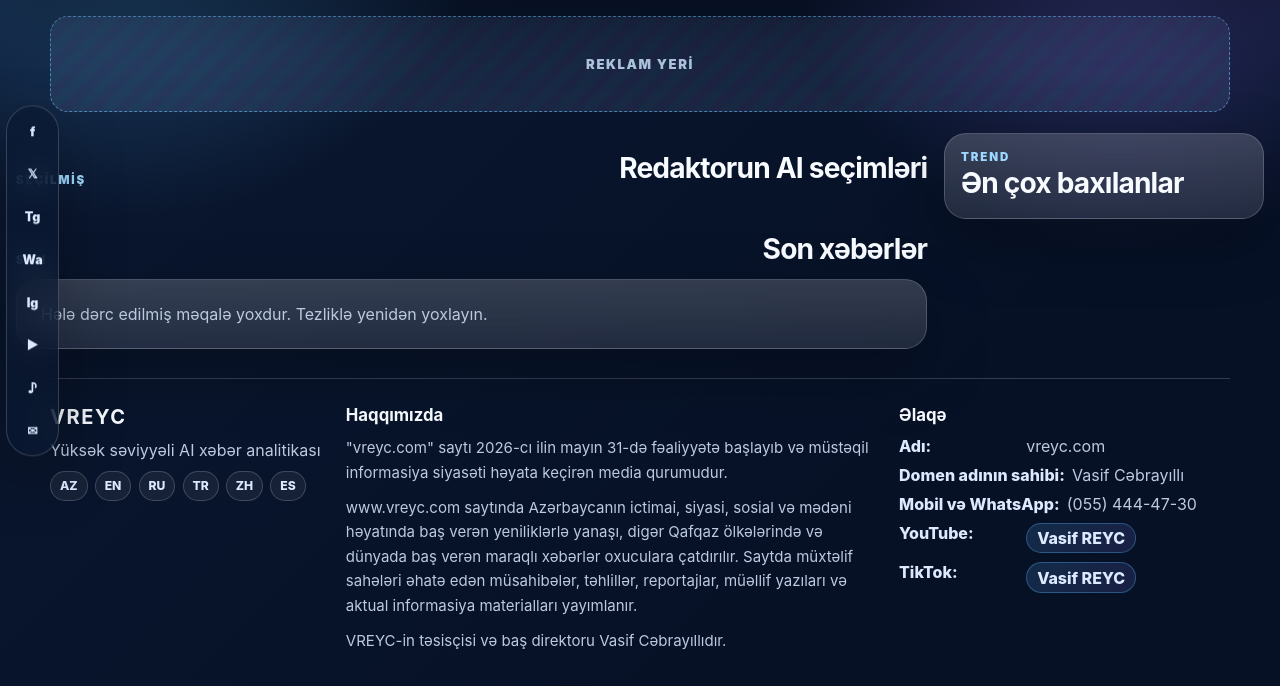
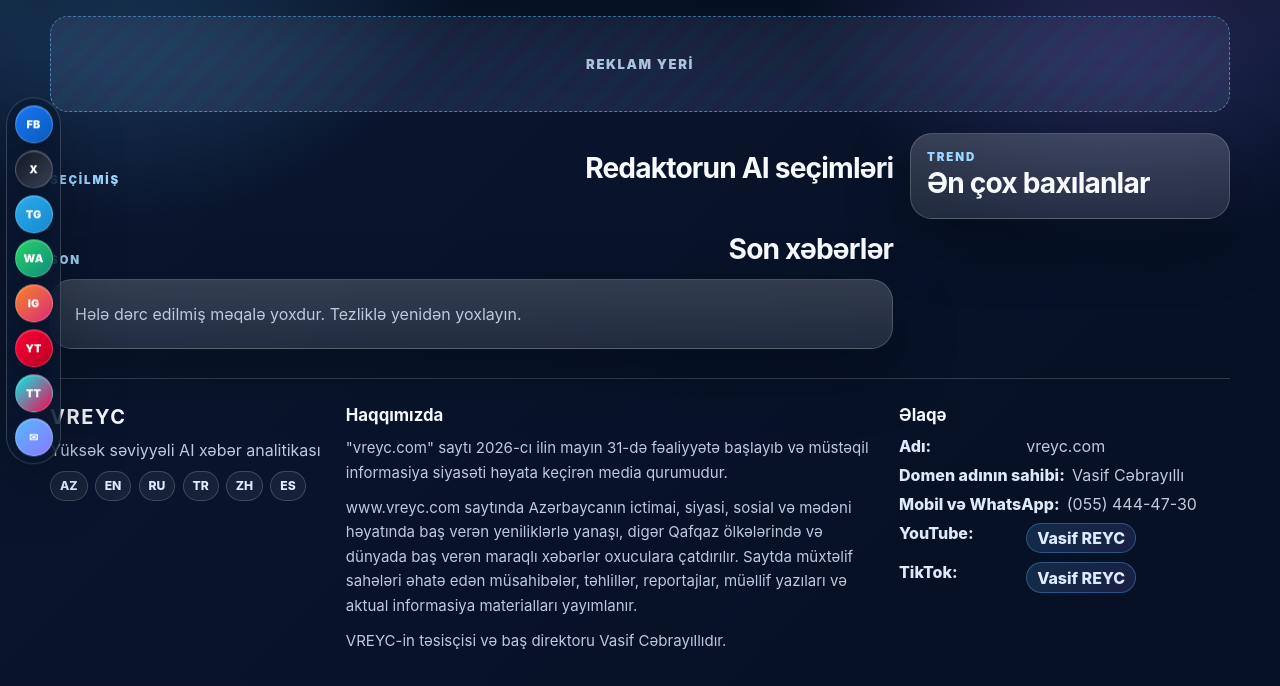
Before and after one commit to vasifre17/vre-ai-news, a FastAPI app: page / in a window 1280 px wide. Shown: the part 119-805 px from the top of the page. Run offline with FastAPI, Linux system fonts and the light colour scheme; data comes from the database, SQL or seed files in the repository; data that the repository does not hold is empty; parts of the project's set-up code (start-up, migrations or seed data) failed here and were passed over; some libraries are stand-ins or nearby versions.

Commit message:
Restore public homepage layout

```diff
--- a/assets/styles.css
+++ b/assets/styles.css
@@ -141,8 +141,16 @@ img { display: block; max-width: 100%; }
   box-shadow: var(--shadow);
   backdrop-filter: blur(16px);
 }
-.fixed-social-sidebar a { display: grid; place-items: center; width: 36px; height: 36px; border-radius: 50%; color: var(--soft); font-size: .78rem; font-weight: 950; border: 1px solid transparent; }
-.fixed-social-sidebar a:hover { color: #fff; border-color: rgba(84, 183, 255, .45); background: linear-gradient(135deg, rgba(84, 183, 255, .28), rgba(141, 120, 255, .24)); }
+.fixed-social-sidebar a { display: grid; place-items: center; width: 38px; height: 38px; border-radius: 50%; color: #fff; font-size: .68rem; font-weight: 950; letter-spacing: .02em; border: 1px solid rgba(255, 255, 255, .2); background: linear-gradient(135deg, var(--social-from, rgba(84, 183, 255, .35)), var(--social-to, rgba(141, 120, 255, .32))); box-shadow: inset 0 1px 0 rgba(255,255,255,.22), 0 8px 18px rgba(0,0,0,.18); }
+.fixed-social-sidebar a:hover { color: #fff; transform: translateY(-1px); border-color: rgba(255, 255, 255, .5); filter: saturate(1.12); }
+.social-facebook { --social-from: #1877f2; --social-to: #0b5bbf; }
+.social-x { --social-from: #111827; --social-to: #374151; }
+.social-telegram { --social-from: #2aabee; --social-to: #168acd; }
+.social-whatsapp { --social-from: #25d366; --social-to: #128c7e; }
+.social-instagram { --social-from: #f58529; --social-to: #dd2a7b; }
+.social-youtube { --social-from: #ff0033; --social-to: #b80024; }
+.social-tiktok { --social-from: #00f2ea; --social-to: #ff0050; }
+.social-email { --social-from: #54b7ff; --social-to: #8d78ff; }
 
 .ad-zone {
   display: grid;
@@ -159,6 +167,7 @@ img { display: block; max-width: 100%; }
 }
 .ad-zone-top { margin-top: 1rem; min-height: 96px; }
 .page-shell { --container: 1440px; display: grid; grid-template-columns: 132px minmax(0, 1fr) 132px; gap: 1rem; align-items: start; }
+.home-shell { --container: 1180px; display: block; }
 .news-shell { min-width: 0; }
 .ad-zone-vertical { position: sticky; top: 128px; min-height: 520px; writing-mode: vertical-rl; text-orientation: mixed; }
 .ad-zone-infeed { grid-column: 1 / -1; min-height: 110px; margin: .1rem 0; }
@@ -168,6 +177,7 @@ img { display: block; max-width: 100%; }
 .eyebrow { margin: 0; font-size: .72rem; text-transform: uppercase; letter-spacing: .16em; font-weight: 950; color: #9ed7ff; }
 [data-theme="light"] .eyebrow { color: #176fc9; }
 .hero-news { display: grid; grid-template-columns: 1.05fr .95fr; gap: .95rem; overflow: hidden; margin-bottom: 1.1rem; background: linear-gradient(135deg, rgba(255, 255, 255, .22), rgba(255, 255, 255, .10)); }
+[data-theme="light"] .hero-news, [data-theme="light"] .feature-card, [data-theme="light"] .news-card, [data-theme="light"] .trending-sidebar { background: linear-gradient(180deg, rgba(255,255,255,.98), rgba(248,251,255,.92)); }
 .hero-image img, .hero-image .image-placeholder { height: min(42vh, 390px); min-height: 285px; width: 100%; object-fit: cover; border-radius: calc(var(--radius) - 2px); }
 .hero-copy { display: flex; flex-direction: column; justify-content: center; padding: clamp(1rem, 2.8vw, 1.85rem); }
 .hero-copy h1 { font-size: clamp(1.85rem, 3.2vw, 3.45rem); line-height: 1.02; margin: .6rem 0; font-weight: 950; letter-spacing: -.045em; }
@@ -183,7 +193,10 @@ img { display: block; max-width: 100%; }
 .feature-card img, .feature-card .image-placeholder { height: 185px; width: 100%; object-fit: cover; }
 .feature-card > div { padding: .92rem; }
 .feature-card h3, .news-card h3 { font-size: 1.09rem; line-height: 1.25; margin: .55rem 0; letter-spacing: -.018em; color: var(--text); }
+.hero-copy h1 a, .feature-card h3 a, .news-card h3 a { color: inherit; }
 .feature-card p, .news-card p { color: var(--muted); line-height: 1.5; font-size: .94rem; margin: 0; }
+[data-theme="light"] .hero-copy h1, [data-theme="light"] .feature-card h3, [data-theme="light"] .news-card h3, [data-theme="light"] .trending-list strong { color: #0f172a; }
+[data-theme="light"] .hero-copy p, [data-theme="light"] .feature-card p, [data-theme="light"] .news-card p, [data-theme="light"] .news-card small, [data-theme="light"] .feature-card small, [data-theme="light"] .trending-list small, [data-theme="light"] .hero-copy small { color: #4b5f7a; }
 .latest-grid { display: grid; grid-template-columns: repeat(3, minmax(0, 1fr)); gap: .95rem; align-items: stretch; }
 .news-card { display: flex; flex-direction: column; height: 100%; }
 .news-card img, .news-card .image-placeholder { height: 168px; width: 100%; object-fit: cover; }
@@ -282,7 +295,7 @@ img { display: block; max-width: 100%; }
 @media (max-width: 768px) {
   .container { width: min(100% - 1.4rem, 1180px); }
   .section { padding: 1rem 0 1.35rem; }
-  .fixed-social-sidebar { display: none; }
+  .fixed-social-sidebar, .ad-zone { display: none; }
   .ad-zone-top { min-height: 72px; margin-top: .75rem; }
   .site-header { border-radius: 0 0 18px 18px; }
   .nav { display: grid; grid-template-columns: 1fr auto; gap: .55rem; align-items: center; padding: .62rem 0 .52rem; }
--- a/templates/public/home.html
+++ b/templates/public/home.html
@@ -29,18 +29,17 @@
   </nav>
 </header>
 <nav class="fixed-social-sidebar" aria-label="Social and share links">
-  <a href="https://www.facebook.com/sharer/sharer.php?u={{ canonical }}" target="_blank" rel="noopener" aria-label="Facebook">f</a>
-  <a href="https://twitter.com/intent/tweet?url={{ canonical }}" target="_blank" rel="noopener" aria-label="X / Twitter">𝕏</a>
-  <a href="https://t.me/share/url?url={{ canonical }}" target="_blank" rel="noopener" aria-label="Telegram">Tg</a>
-  <a href="https://wa.me/?text={{ canonical }}" target="_blank" rel="noopener" aria-label="WhatsApp">Wa</a>
-  <a href="https://www.instagram.com/" target="_blank" rel="noopener noreferrer" aria-label="Instagram">Ig</a>
-  <a href="https://www.youtube.com/@vasifreyc" target="_blank" rel="noopener noreferrer" aria-label="YouTube">▶</a>
-  <a href="https://www.tiktok.com/@vasifreyc" target="_blank" rel="noopener noreferrer" aria-label="TikTok">♪</a>
-  <a href="mailto:?subject=VREYC&body={{ canonical }}" aria-label="Email share">✉</a>
+  <a class="social-button social-facebook" href="https://www.facebook.com/sharer/sharer.php?u={{ canonical }}" target="_blank" rel="noopener" aria-label="Facebook"><span aria-hidden="true">FB</span></a>
+  <a class="social-button social-x" href="https://twitter.com/intent/tweet?url={{ canonical }}" target="_blank" rel="noopener" aria-label="X / Twitter"><span aria-hidden="true">X</span></a>
+  <a class="social-button social-telegram" href="https://t.me/share/url?url={{ canonical }}" target="_blank" rel="noopener" aria-label="Telegram"><span aria-hidden="true">TG</span></a>
+  <a class="social-button social-whatsapp" href="https://wa.me/?text={{ canonical }}" target="_blank" rel="noopener" aria-label="WhatsApp"><span aria-hidden="true">WA</span></a>
+  <a class="social-button social-instagram" href="https://www.instagram.com/" target="_blank" rel="noopener noreferrer" aria-label="Instagram"><span aria-hidden="true">IG</span></a>
+  <a class="social-button social-youtube" href="https://www.youtube.com/@vasifreyc" target="_blank" rel="noopener noreferrer" aria-label="YouTube"><span aria-hidden="true">YT</span></a>
+  <a class="social-button social-tiktok" href="https://www.tiktok.com/@vasifreyc" target="_blank" rel="noopener noreferrer" aria-label="TikTok"><span aria-hidden="true">TT</span></a>
+  <a class="social-button social-email" href="mailto:?subject=VREYC&body={{ canonical }}" aria-label="Email share"><span aria-hidden="true">✉</span></a>
 </nav>
 <div class="container ad-zone ad-zone-top" role="complementary" aria-label="Advertisement">Reklam yeri</div>
-<main class="container section page-shell">
-  <aside class="ad-zone ad-zone-vertical ad-zone-left" role="complementary" aria-label="Advertisement">Reklam yeri</aside>
+<main class="container section page-shell home-shell">
   <div class="news-shell">
   {% if hero %}
   <section class="hero-news glass">
@@ -74,7 +73,6 @@
     </aside>
   </div>
   </div>
-  <aside class="ad-zone ad-zone-vertical ad-zone-right" role="complementary" aria-label="Advertisement">Reklam yeri</aside>
 </main>
 <footer class="footer container">
   <div class="footer-brand">
```
